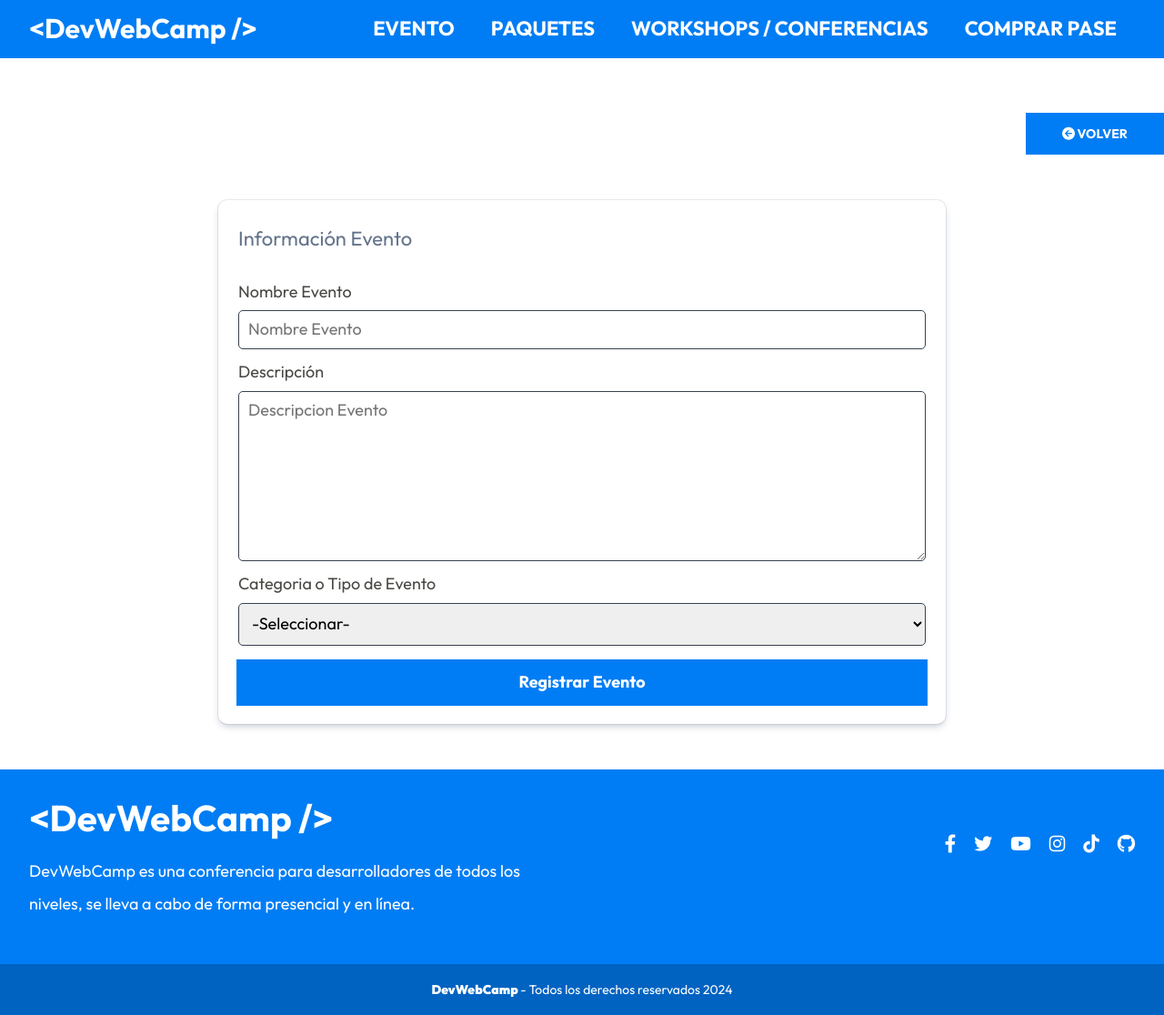
After one commit to Suurp/devwebcamp-n5, a PHP site: template views/admin/eventos/crear.php in a window 1280 px wide. The commit adds this page. Shown: the part 601-1717 px from the top of the page at 91% size. Run offline with PHP 8.4, Linux system fonts and the light colour scheme; the template is opened without the code that fills it, so the values that code supplies are empty; some libraries are stand-ins or nearby versions.

Commit message:
Add [Eventos] - Categoria Class

```diff
--- a/controllers/PonentesController.php
+++ b/controllers/PonentesController.php
@@ -23,7 +23,7 @@ class PonentesController
             exit();
         }
 
-        $registros_por_pagina = 10;
+        $registros_por_pagina = 5;
         $total = Ponente::total();
         $paginacion = new Paginacion($pagina_actual, $registros_por_pagina, $total);
 
--- a/public/index.php
+++ b/public/index.php
@@ -45,6 +45,8 @@ $router->post('/admin/ponentes/editar', [PonentesController::class, 'editar']);
 $router->post('/admin/ponentes/eliminar', [PonentesController::class, 'eliminar']);
 
 $router->get('/admin/eventos', [EventosController::class, 'index']);
+$router->get('/admin/eventos/crear', [EventosController::class, 'crear']);
+$router->post('/admin/eventos/crear', [EventosController::class, 'crear']);
 
 $router->get('/admin/registrados', [RegistradosController::class, 'index']);
 
--- a/src/scss/ui/formulario/_formulario.scss
+++ b/src/scss/ui/formulario/_formulario.scss
@@ -48,7 +48,8 @@
 		font-size: 1.8rem;
 		color: rgba(v.$negro, 0.8);
 	}
-	&__input {
+	&__input,
+	&__select {
 		padding: 1rem;
 		border: 1px solid darken(v.$gris, 20);
 		border-radius: 0.5rem;
--- /dev/null
+++ b/views/admin/eventos/crear.php
@@ -0,0 +1,18 @@
+<h2 class="dashboard__heading"><?= $titulo ?></h2>
+
+<div class="dashboard__contenedor-boton">
+    <a href="/admin/eventos" class="dashboard__boton">
+        <i class="fa-solid fa-circle-arrow-left"></i>
+        Volver
+    </a>
+</div>
+
+<div class="dashboard__formulario">
+    <?php include_once __DIR__ . '/../../templates/alertas.php' ?>
+
+    <form action="/admin/eventos/crear" class="formulario" method="POST">
+        <?php include_once __DIR__ . '/formulario.php' ?>
+
+        <input type="submit" value="Registrar Evento" class="formulario__submit formulario__submit--register">
+    </form>
+</div>
--- /dev/null
+++ b/views/admin/eventos/formulario.php
@@ -0,0 +1,26 @@
+<fieldset class="formulario__fieldset">
+    <legend class="formulario__legend">Información Evento</legend>
+
+    <div class="formulario__campo">
+        <label for="nombre" class="formulario__label">Nombre Evento</label>
+        <input type="text" class="formulario__input" id="nombre" name="nombre" placeholder="Nombre Evento">
+    </div>
+
+    <div class="formulario__campo">
+        <label for="descripcion" class="formulario__label">Descripción</label>
+        <textarea class="formulario__input" id="descripcion" name="descripcion" placeholder="Descripcion Evento" rows="8"></textarea>
+    </div>
+
+    <div class="formulario__campo">
+        <label for="categoria" class="formulario__label">Categoria o Tipo de Evento</label>
+        <select class="formulario__select" id="categoria" name="categoria_id">
+            <option value="" disabled selected>-Seleccionar-</option>
+            <?php foreach ($categorias as $categoria) { ?>
+                <option value="<?= $categoria->id ?>"><?= $categoria->nombre ?></option>
+            <?php } ?>
+        </select>
+    </div>
+
+
+
+</fieldset>
```
Also changed, not shown: controllers/EventosController.php (+15 -0 lines), models/Categoria.php (added, +18 -0 lines), views/admin/eventos/index.php (+7 -0 lines), public/build/css/app.css, 1 other file.
